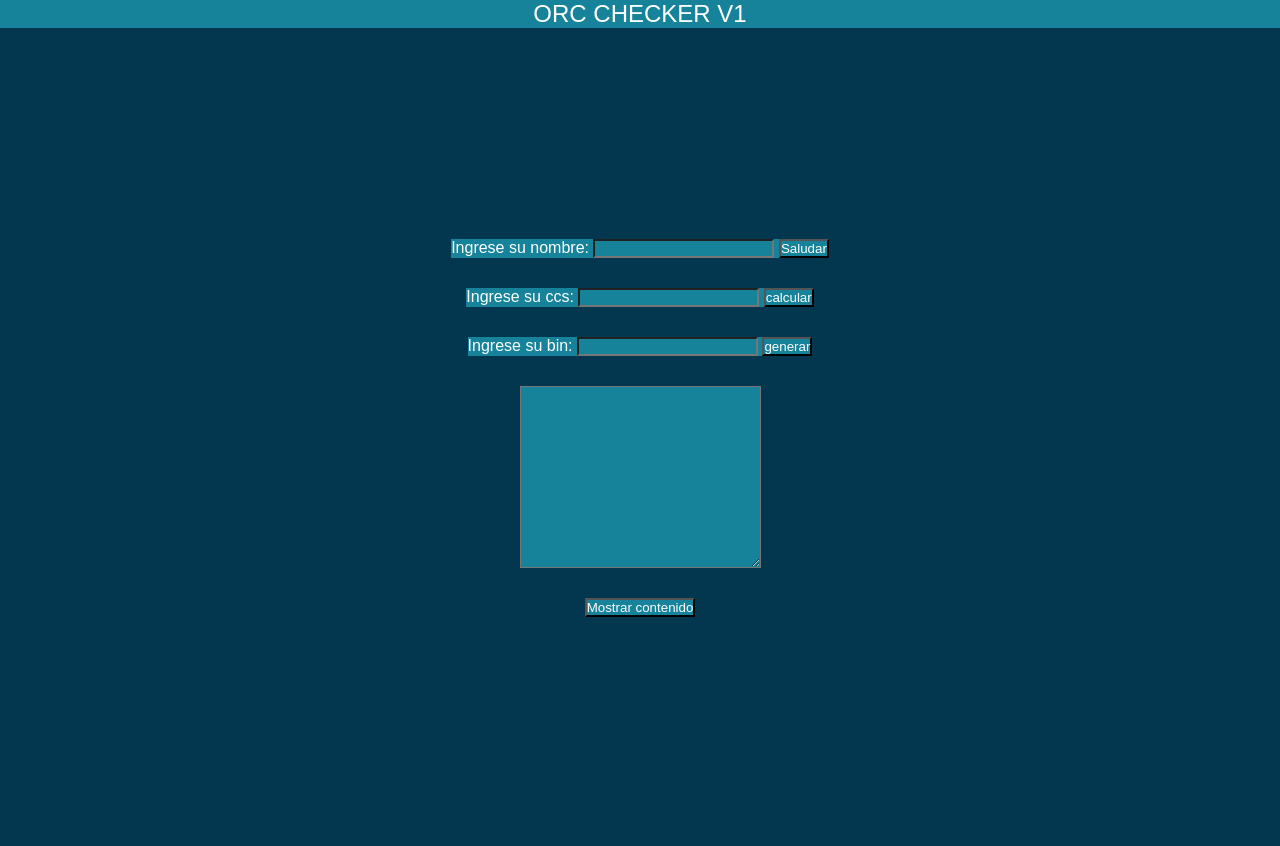
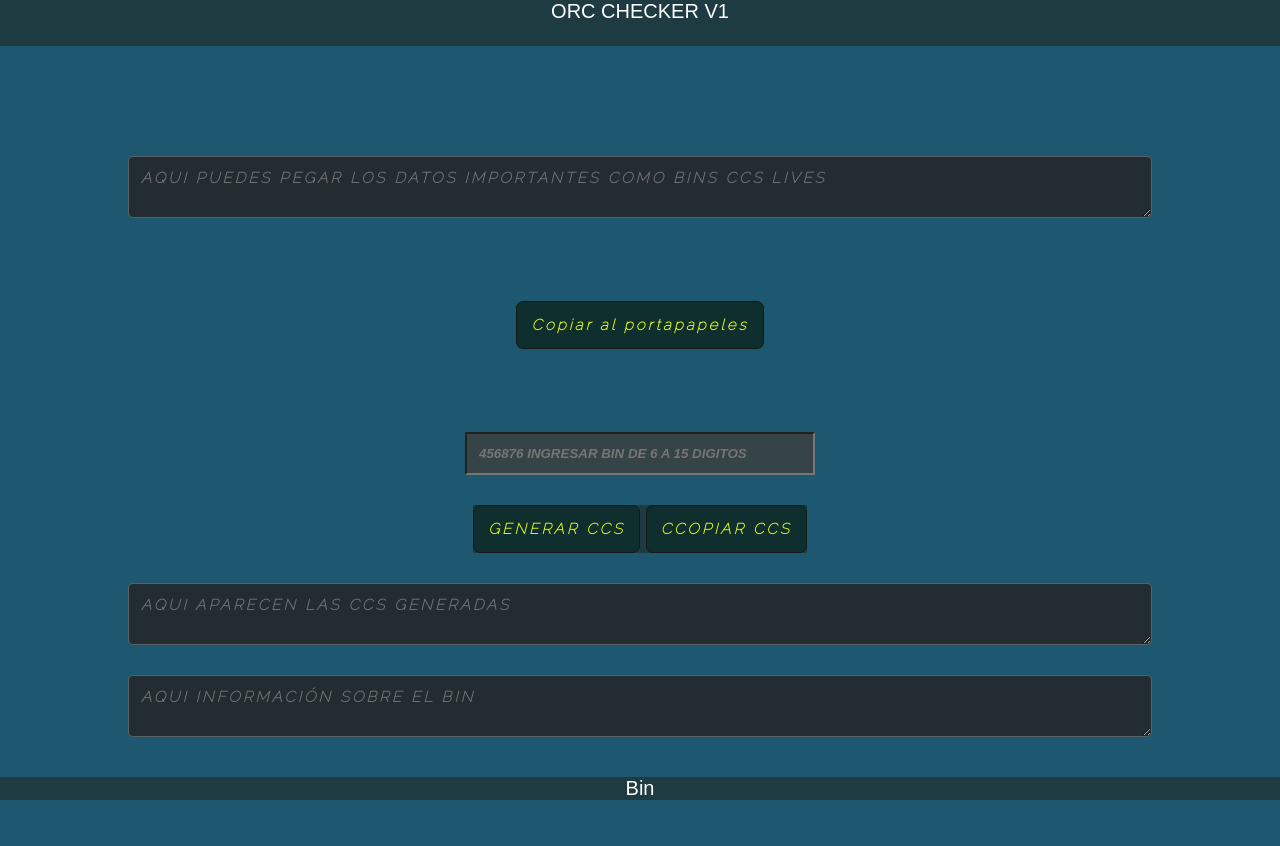
Before and after one commit to h-wholf/orc, a PHP site: page / in a window 1280 px wide. Before the commit the page ends 617 px from the top, so only its background shows below. Run offline with PHP 8.4, Linux system fonts and the light colour scheme; some libraries are stand-ins or nearby versions.

Commit message:
version 2

```diff
--- a/content.php
+++ b/content.php
@@ -1,54 +1,46 @@
-<!--
-<body>
-  <h1><center><a class="boton1" style="cursor: pointer" onClick="mostrar_ocultar('detalles2')"   >ocultar funcion</a></center></h1>
-<div class="detalles" id="ocultar" >
+
+<div class="titulo2"><center>ORC CHECKER V1</center>
+<br>
+
+<div class="contenido">
+  <textarea class="text" oninput="autoAjustar(this)" placeholder="AQUI PUEDES PEGAR LOS DATOS IMPORTANTES COMO BINS CCS LIVES"  id="ccs"></textarea>
+  <br>
+<button class="boton2" onclick="copyToClipboard('ccs')">Copiar al portapapeles</button>
+
+<br>
+<input class="inputBox" placeholder="456876 INGRESAR BIN DE 6 A 15 DIGITOS" type="text" id="bin">
+<p><button class="boton2" onclick="gen()">GENERAR CCS</button>  <button class="boton2" onclick="copyToClipboard('cajaDeTexto')">CCOPIAR CCS </button></p>
 
 
-
-</div>
-
-<div>
-<h1 class="detalles2" id="detalles2">
-  Lorem ipsum dolor sit amet consectetur adipisicing elit. Repellendus consectetur voluptatum, reiciendis
-  cum consequuntur totam aut explicabo necessitatibus placeat labore incidunt voluptate,
-   laudantium neque ipsum suscipit maxime dolorem atque ut.</h1>
+	<textarea class="text" oninput="autoAjustar(this)" placeholder="AQUI APARECEN LAS CCS GENERADAS" id="cajaDeTexto"></textarea>
 
 
-
+	<textarea class="text" oninput="autoAjustar(this)" placeholder="AQUI INFORMACIÓN SOBRE EL BIN" id="cajaDeTexto"></textarea>
 </div>
-
-
-
-</body>
--->
-<header>
-</header>
-<div class="titulo"><center>ORC CHECKER V1</center></div>
-
-<div class="contenido">
-<p>Ingrese su nombre:
-
-<input type="text" id="nombre">
-<button onclick="saludar()">Saludar</button></p>
-
-
-<p>Ingrese su ccs:
-
-<input type="text" id="cardnumber">
-<button onclick="validar()">calcular</button></p>
-
-<p>Ingrese su bin:
-
-<input type="text" id="bin">
-<button onclick="gen()">generar</button></p>
 
 
 
 
 
-	<textarea rows="12" cols="28" id="cajaDeTexto"> </textarea>
-<button onclick="mostrarContenido()">Mostrar contenido</button>
 
 
 
+
+
+<style>
+  .navbar {
+    position: fixed;
+    left: 0;
+    bottom: 0;
+    width: 100%;
+    background-color: #333;
+    color: #fff;
+    text-align: center;
+  }
+</style>
+</head>
+<body>
+
+<div class="navbar">
+  <p placeholder" LA INFORMACIÓN DEL BIN APARECE AQUI"> bin</p>
 </div>
--- a/estilos.css
+++ b/estilos.css
@@ -7,13 +7,23 @@
     padding: 0;
     box-sizing: border-box;
     font-family: 'Poppins', sans-serif;
-    background-color: #16839a;
+    background-color: rgb(29,59,65);
     color: white;
     //**background-image: url("1.jpg");**//
 }
 .titulo
 {
-    color: rgba(255, 255, 255, 0.25);
+
+    color: #9ccceb40;
+    font-size: 20px;
+    text-transform: capitalize;
+    border-radius: 7px;
+    transition: 0.5s;
+
+}
+.titulo2
+{
+    color: #9ccceb40;
     font-size: 20px;
     text-transform: capitalize;
     border-radius: 7px;
@@ -32,7 +42,7 @@
 
 .mensaje
 {
-    color: rgba(255, 255, 255, 0.25);
+    color: rgba(175,255,248,0.25);
     font-size: 24px;
     text-transform: capitalize;
     border-radius: 7px;
@@ -75,7 +85,7 @@
     flex-direction: column;
     gap: 30px;
     background: white;
-    background-color: #02374F;
+    background-color: rgb(30,88,112);
 
 }
 .contenedor2
@@ -94,7 +104,15 @@
 .inputBox
 {
     position: relative;
+    height: auto;
+    color: #a4ff20;
+    width: 80%;
+
+    padding: 12px;
+    font-style: italic;
+    font-weight: bold;
     width: 350px;
+    background-color: #374447;
 
 
 
@@ -104,7 +122,7 @@
     width: 100%;
     padding: 12px;
     border: 1px solid rgba(255, 255, 255, 0.25);
-    background: #02374F;
+    background: rgb(45,103,129);
     border-radius: 5px;
     outline: none;
     color: #fff;
@@ -133,7 +151,7 @@
     transform: translateX(10px) translateY(-7px);
     font-size: 0.65em;
     padding: 0 10px;
-    background: #02374F;
+    background: rgb(103,121,129);
     letter-spacing: 0.2em;
     border: 1px solid #00dfc4;
 
@@ -163,14 +181,36 @@
 .boton2
 {
     text-decoration: none;
-    color: #0DFFF4;
-    border: 1px solid #458582;
-    padding: 5px;
+    font-style: italic;
+
+    font-weight: bold;
+    color:rgb(229,255,13);
+    border: 1px solid rgb(19,25,22);
+    background-color: rgb(15,46,46);
     border-radius: 7px;
-    width: 350px;
-    font-size: 25px;
+    padding: 14px;
+    width: auto;
+    font-size: 15px;
     letter-spacing: 0.2em;
     font-family: 'Raleway', sans-serif;
 
 
 }
+
+.text
+{
+    height: auto;
+    width: 80%;
+    padding: 12px;
+    font-style: italic;
+    font-weight: bold;
+    border: 1px solid rgba(255, 255, 255, 0.25);
+
+    background: rgb(35,45,49);
+    border-radius: 5px;
+    outline: none;
+    color: rgb(240,148,32);
+    font-size: 0.75em;
+    letter-spacing: 0.2em;
+    font-family: 'Raleway', sans-serif;
+}
--- a/funciones.js
+++ b/funciones.js
@@ -1,3 +1,17 @@
+function copyToClipboard(v) {
+
+  var valor = document.getElementById(v);
+
+  valor.select();
+  document.execCommand("copy");
+
+}
+
+function autoAjustar(elemento) {
+  elemento.style.height = "auto";
+  elemento.style.height = elemento.scrollHeight + "px";
+}
+
 var lives = [];
 function saludar() {
   var nombre = document.getElementById("nombre").value;
--- a/head.php
+++ b/head.php
@@ -1,10 +1,36 @@
 <!DOCTYPE html>
 <html lang="en">
 <head>
+
+  <meta name="viewport" content="width=device-width, initial-scale=1.0">
+  <style>
+    /* Estilos para pantallas grandes */
+    @media only screen and (min-width: 768px) {
+      body {
+        font-size: 20px;
+      }
+    }
+
+    /* Estilos para pantallas medianas */
+    @media only screen and (max-width: 768px) {
+      body {
+        font-size: 16px;
+      }
+    }
+
+    /* Estilos para pantallas pequeñas */
+    @media only screen and (max-width: 480px) {
+      body {
+        font-size: 14px;
+      }
+    }
+  </style>
+
     <meta charset="UTF-8">
 
     <link rel="stylesheet" href="estilos.css">
     <link rel="stylesheet" href="https://cdnjs.cloudflare.com/ajax/libs/font-awesome/6.1.1/css/all.min.css" integrity="sha512-KfkfwYDsLkIlwQp6LFnl8zNdLGxu9YAA1QvwINks4PhcElQSvqcyVLLD9aMhXd13uQjoXtEKNosOWaZqXgel0g==" crossorigin="anonymous" referrerpolicy="no-referrer" />
-    <title>PRESIDENCIA AUXILIAR DE SANTA MARIA GUADALUPE TECOLA</title>
+    <title>ORC CARDER VERSIÓN 1</title>
     <script type="text/javascript" src="ocultar.js"></script>
+
 </head>
```
